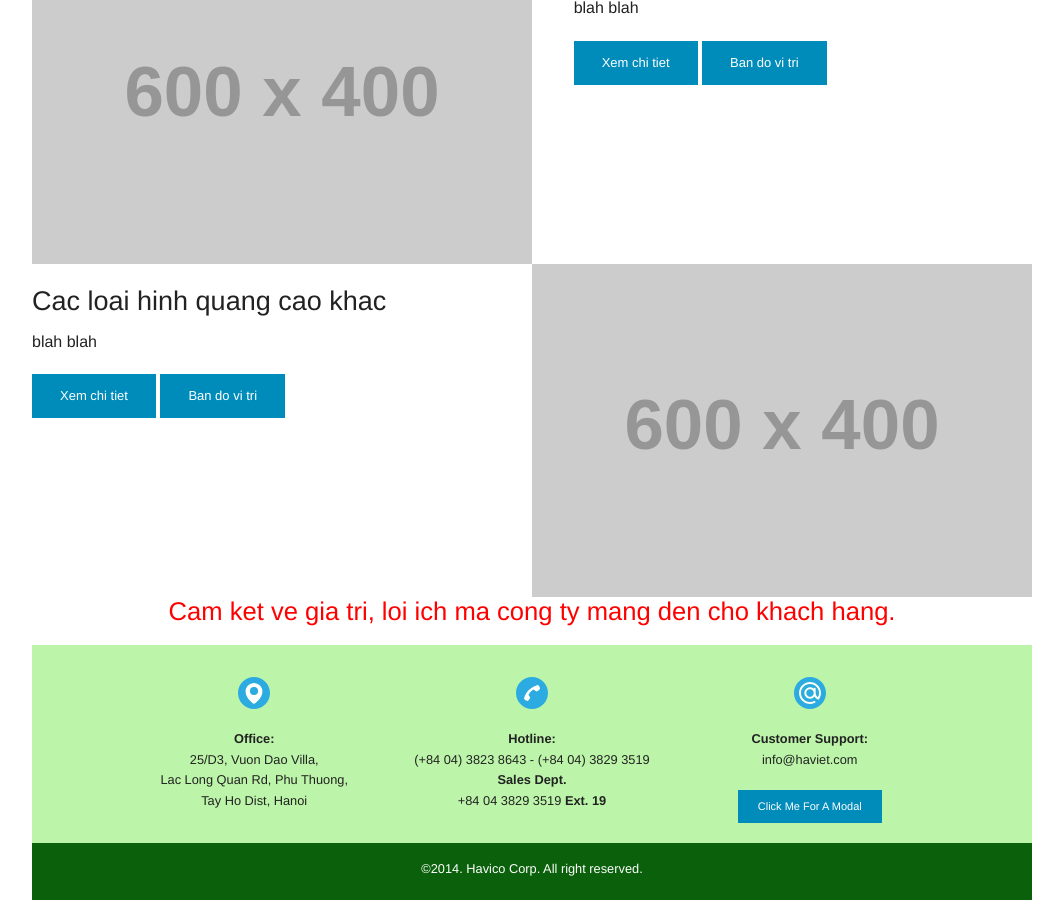
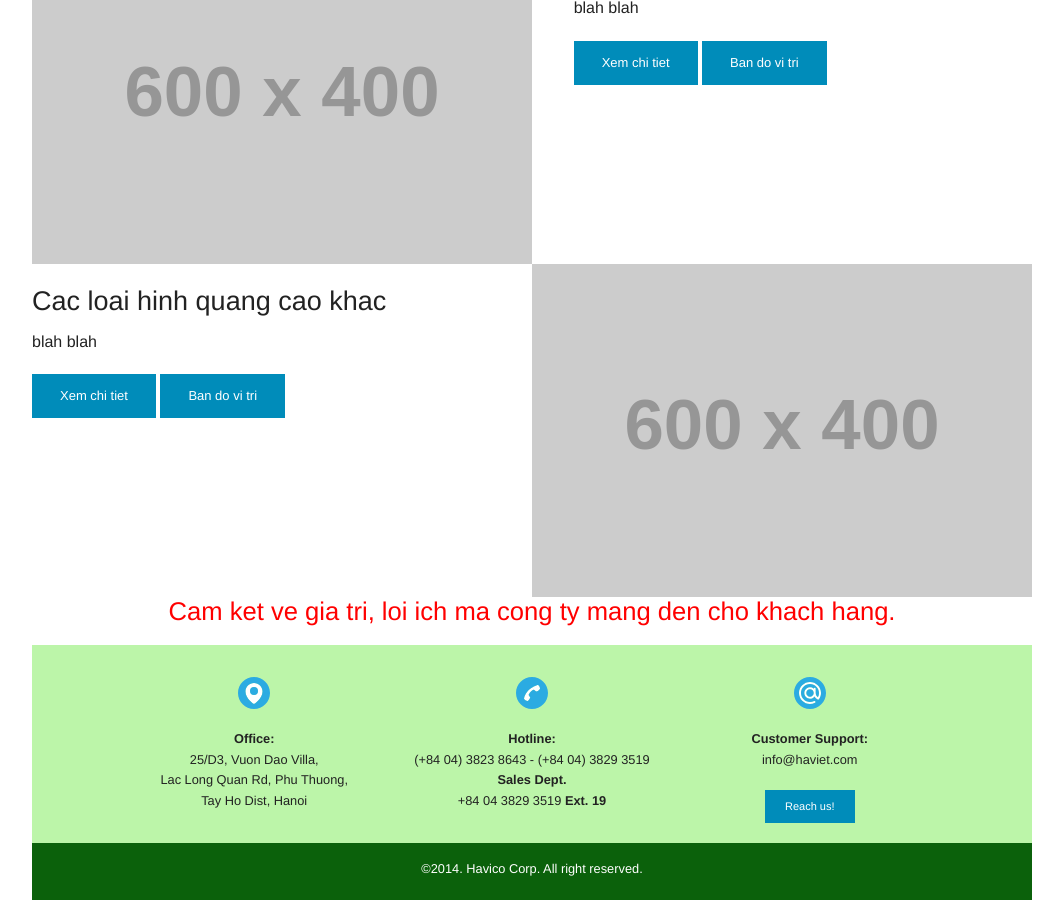
Before and after one commit to haviet/static-on-foundation, a Jekyll site: the page built from index.html, in a window 1280 px wide and 900 px high, scrolled down 2126 px. Shown: the whole window, without its empty margins (108-1171 px from the left). Built offline with Jekyll 4.4.1, drawn with Linux system fonts in a browser that asks for light colours.

Commit message:
Update footer.html

```diff
--- a/_includes/footer.html
+++ b/_includes/footer.html
@@ -25,9 +25,9 @@
 				<p><img class="footer-icon" src="{{ site.baseulr }}/static-on-foundation/img/icon-email.svg" /></p>
 				<p><strong>Customer Support:</strong><br>
 				info@haviet.com</p>
-				<a href="#" data-reveal-id="myModal" class="tiny button">Click Me For A Modal</a>
+				<a href="#" data-reveal-id="myModal" class="tiny button">Reach us!</a>
 
-				<div id="myModal" class="reveal-modal medium-8 columns" data-reveal>
+				<div id="myModal" class="reveal-modal" data-reveal>
   					<h2>Awesome. I have it.</h2>
   					<p class="lead">Your couch.  It is mine.</p>
   					<p>Im a cool paragraph that lives inside of an even cooler modal. Wins</p>
```
